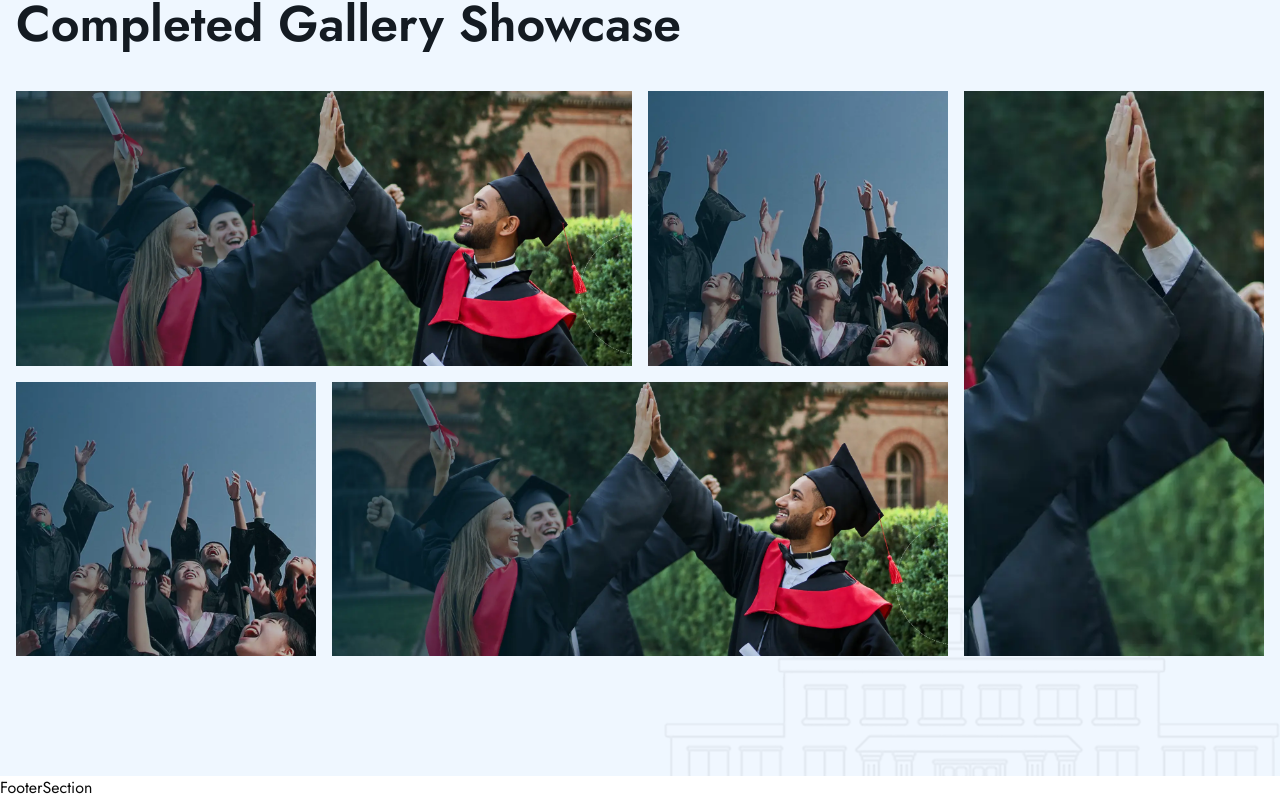
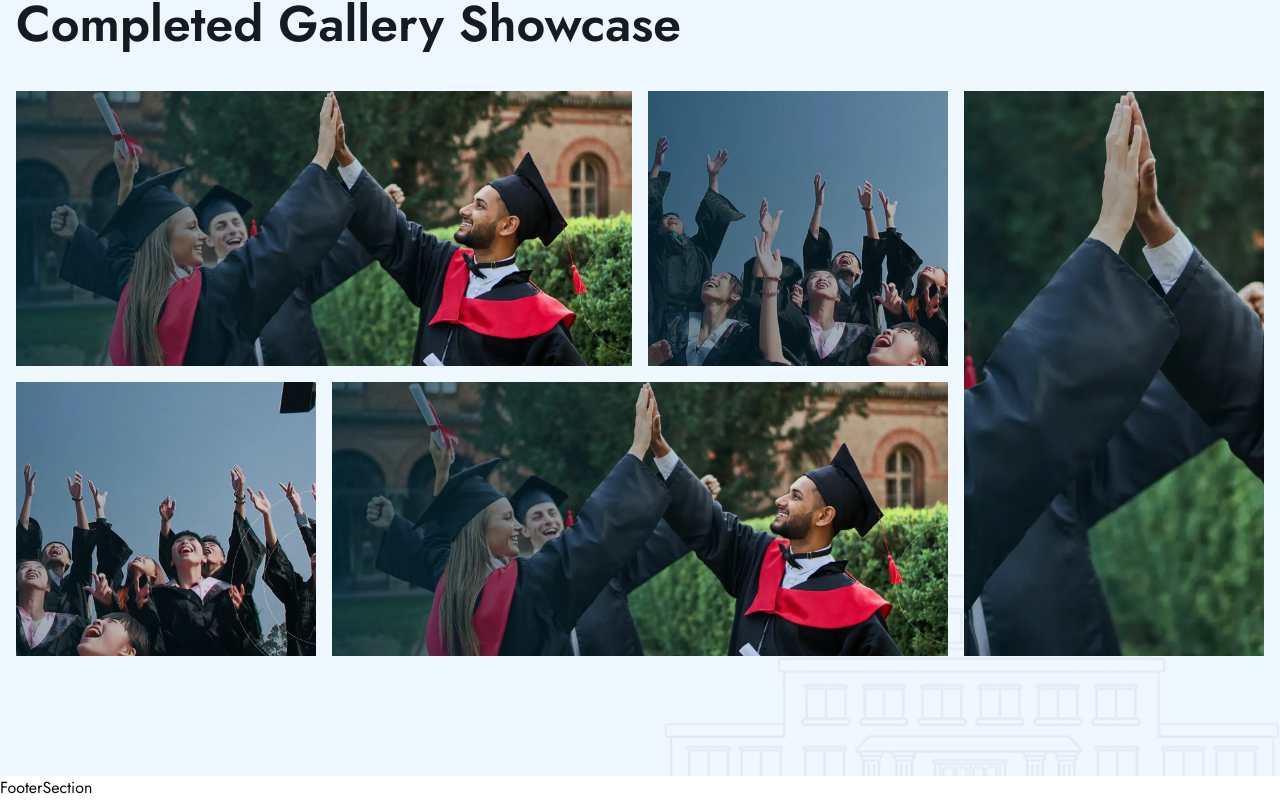
Before and after one commit to alamincoders/campus-connect, a React (Vite) app in the folder frontend/: page / in a window 1280 px wide. Shown: the part 3362-4162 px from the top of the page. Built offline with nearby package versions, Linux system fonts and the light colour scheme.

Commit message:
"Updated img className in GalleryLists component"

```diff
--- a/frontend/src/components/screens/GalleryLists.jsx
+++ b/frontend/src/components/screens/GalleryLists.jsx
@@ -56,7 +56,7 @@
         <img
           src="/slider2.webp"
           alt=""
-          className="w-full h-full object-cover"
+          className="w-full h-full object-cover object-right"
         />{" "}
         <div className="absolute top-1/2 left-1/2 -translate-x-1/2 -translate-y-1/2 cursor-pointer bg-secondary_main p-1 rounded z-10 opacity-0 group-hover:opacity-100 transition-opacity duration-300">
           <Link
```
